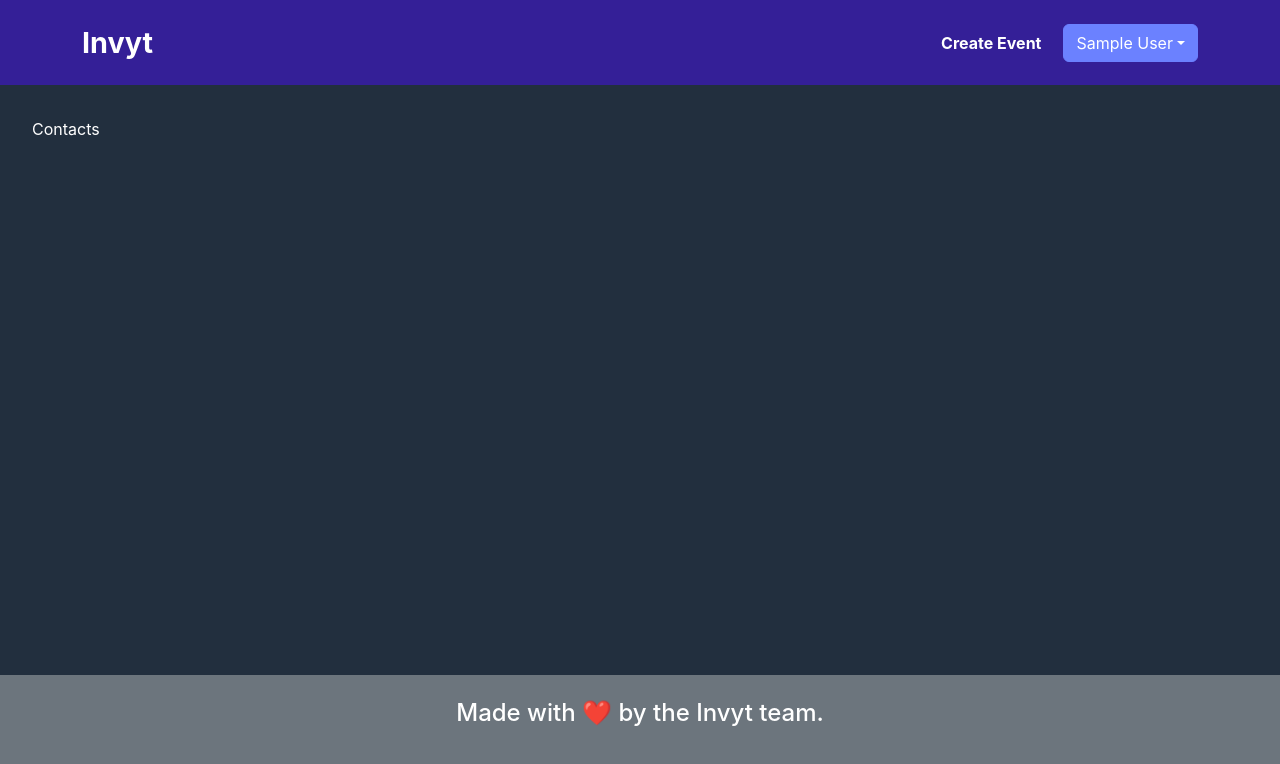
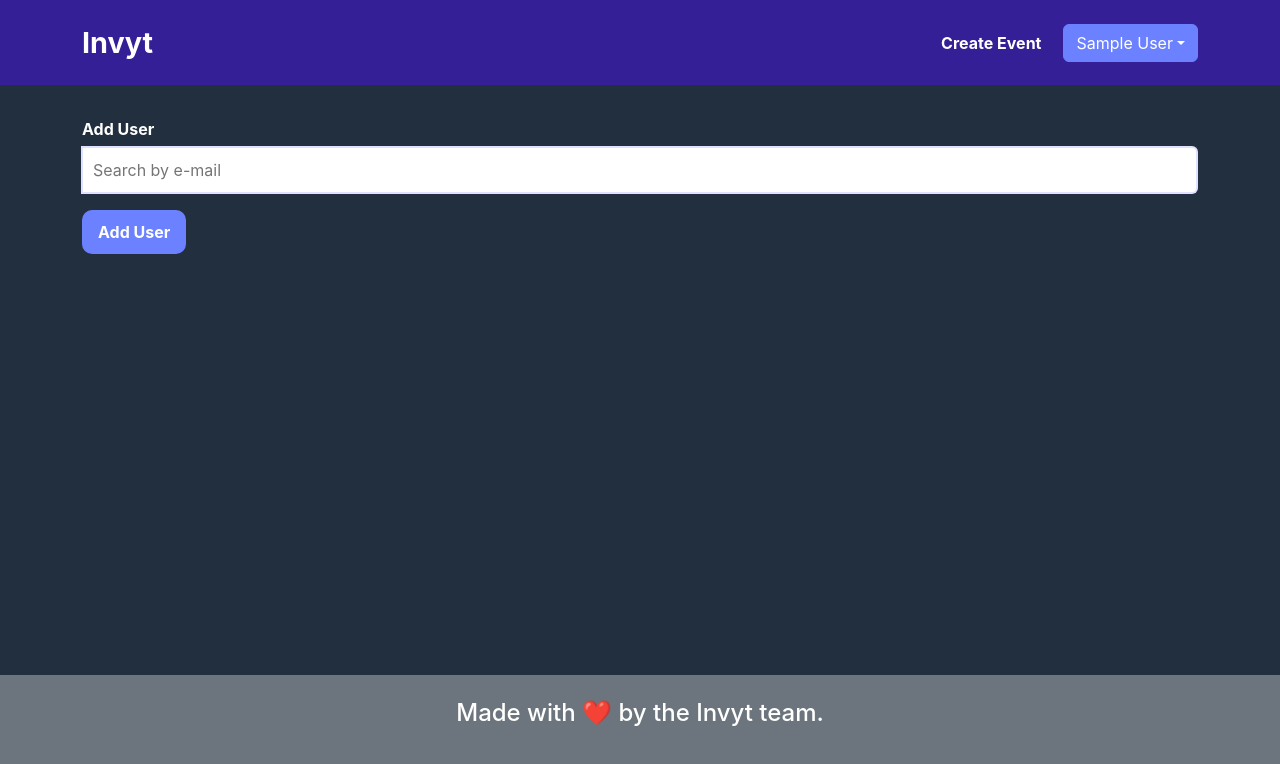
Before and after one commit to achensen/Invyt, a React (Vite) app in the folder client/: page /contacts in a window 1280 px wide. Shown: the top 764 px of the page. Built offline with nearby package versions, Linux system fonts and the light colour scheme; no server answers; sample sign-in values are in the browser's storage.

Commit message:
add contact

```diff
--- a/client/src/pages/Contacts.tsx
+++ b/client/src/pages/Contacts.tsx
@@ -1,10 +1,53 @@
-import React from 'react'
+import { useState } from "react";
 import { addContact } from "../utils/api";
 
 const Contacts = () => {
+  const [form, setForm] = useState({
+    email: "",
+  });
+
+  const handleChange = (e: React.ChangeEvent<HTMLInputElement>) =>
+    setForm({ ...form, [e.target.name]: e.target.value });
+  const handleSubmit = async (e: React.FormEvent<HTMLFormElement>) => {
+    e.preventDefault();
+      try {
+        const newContact = await addContact(
+          form.email
+      )
+      if (!newContact) {
+        console.error("Failed to create event.");
+        return;
+      }
+
+      // navigate(`/event/${newEvent._id}`);
+    } catch (error) {
+      console.error("Error creating event:", error);
+    }
+  };
+
   return (
-    <div>Contacts</div>
-  )
-}
+    <>
+      <section>
+        <div className="container">
+          <form onSubmit={handleSubmit} className="event-form">
+            <div className="input-group">
+              <label>Add User</label>
+              <input
+                name="email"
+                value={form.email}
+                onChange={handleChange}
+                placeholder="Search by e-mail"
+                required
+              />
+            </div>
+            <button type="submit" className="btn-primary">
+              Add User
+            </button>
+          </form>
+        </div>
+      </section>
+    </>
+  );
+};
 
-export default Contacts
+export default Contacts;
--- a/client/src/utils/api.ts
+++ b/client/src/utils/api.ts
@@ -149,12 +149,12 @@ export const getUsers = async () => {
 
   return response.data.data?.users || [];
 };
-export const addContact = async (contactId: string) => {
+export const addContact = async (contactEmail: string) => {
   try {
     const res = await api.post("", {
       query: `
-       mutation AddContact($contactId: String!) {
-  addContact(contactId: ${contactId}) {
+       mutation AddContact($contactEmail: String!) {
+  addContact(contactEmail: $contactEmail) {
     _id
     email
     name
@@ -162,6 +162,7 @@ export const addContact = async (contactId: string) => {
   }
 }
       `,
+      variables: {contactEmail:contactEmail}
     });
 
     return res.data.data?.addContact || null;
```
Also changed, not shown: 2 other files (tests, documents, lock files or other folders).
